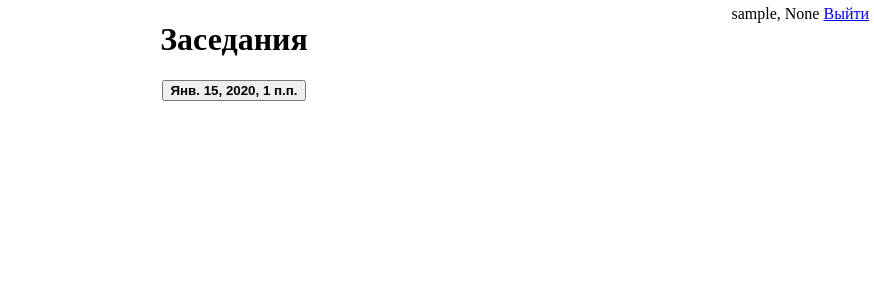
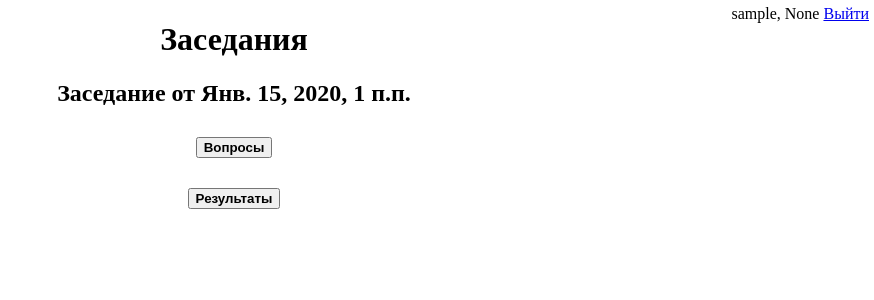
Before and after one commit to Godspeed1337/_anon_poll_, a Django app: page /polls/ in a window 1280 px wide. Shown: the top 300 px of the page, without its empty margins (406-1280 px from the left). Run offline with Django 3.2, Linux system fonts and the light colour scheme; a user stored in the database is signed in; tables that the repository leaves empty hold one stand-in row (values such as "Sample post").

Commit message:
Проверка что пользователь участвовал и проверка, что заседание открыто

```diff
--- a/anon/polls/templates/polls/polls.html
+++ b/anon/polls/templates/polls/polls.html
@@ -6,11 +6,18 @@
     <h1 align="center">Заседания</h1>
 
     {% for i in events %}
-    <form action="/polls/{{ i.id }}">
-        <p align="center">
-            <button class="button"><b>{{ i.date }}</b></button>
-        </p>
-    </form>
+        <h2 align="center">Заседание от {{ i.date }}
+        <form action="/polls/{{ i.id }}">
+            <p align="center">
+                <button class="button"><b>Вопросы</b></button>
+            </p>
+        </form>
+        <form action="/polls/{{ i.id }}/results">
+            <p align="center">
+                <button class="button"><b>Результаты</b></button>
+            </p>
+        </form>
+        </h2>
     {% endfor %}
     <div style="position: absolute; top: 5px; right: 5px; width: 200px; text-align:right; text">
     {{ request.user.username  }}, {{ group }}
--- a/anon/polls/views.py
+++ b/anon/polls/views.py
@@ -40,21 +40,25 @@ def questions(request, event_id):
         p.save()
         return redirect("/")
     else:
-        questionslist = Question.objects.filter(event_id= event_id)
-        if Choise.objects.filter(question_id__event_id=event_id).exists():
-            context = {'choises' : Choise.objects.filter(question_id__event_id=event_id),
-                       'questionslist' : questionslist,
-                        'event' : event,
-                       }
+
+        if not(Turnout.objects.filter(event_id=event.pk, profile_id=Profile.objects.get(user_id=request.user.pk))).exists():
+            questionslist = Question.objects.filter(event_id= event_id)
+            if Choise.objects.filter(question_id__event_id=event_id).exists():
+                context = {'choises' : Choise.objects.filter(question_id__event_id=event_id),
+                           'questionslist' : questionslist,
+                            'event' : event,
+                           }
+            else:
+                for i in range(len(questionslist)):
+                    p = Choise(question_id=questionslist[i])
+                    p.save()
+                context = {'choises': Choise.objects.filter(question_id__event_id=event_id),
+                           'questionslist': questionslist,
+                           'event': event,
+                           }
+            return render(request, 'polls/questions.html', context)
         else:
-            for i in range(len(questionslist)):
-                p = Choise(question_id=questionslist[i])
-                p.save()
-            context = {'choises': Choise.objects.filter(question_id__event_id=event_id),
-                       'questionslist': questionslist,
-                       'event': event,
-                       }
-        return render(request, 'polls/questions.html', context)
+            return HttpResponse('Вы уже участвовали')
 
 @login_required
 def logout(request):
@@ -64,7 +68,11 @@ def logout(request):
 
 @login_required
 def results(reqeust, event_id):
-    context = { 'event' : Event.objects.get(pk=event_id),
+    event = Event.objects.get(pk=event_id)
+    if event.open_bool:
+        return HttpResponse('Заседание еще не закрыто')
+    else:
+        context = { 'event' : event,
                 'questionlist' : Question.objects.filter(event_id=event_id),
-    }
-    return render(reqeust, 'polls/results.html', context)
+        }
+        return render(reqeust, 'polls/results.html', context)
```
